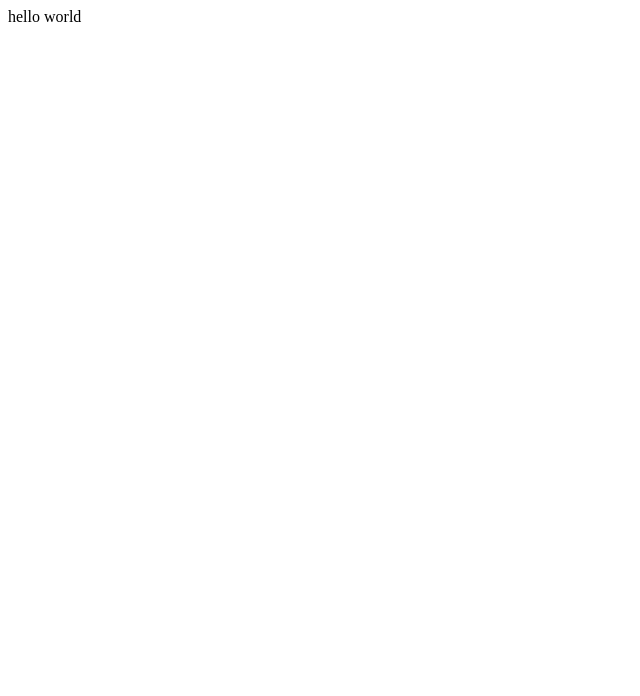
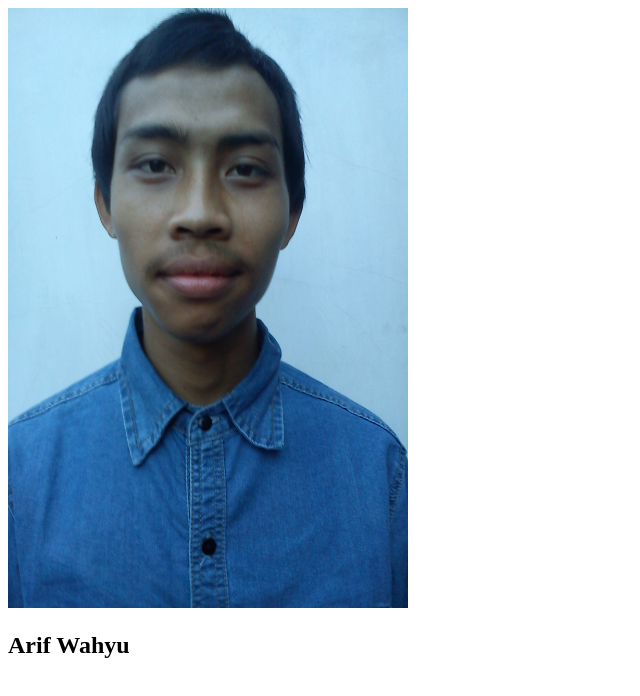
Before and after one commit to arifwahyu07/myrepo, a plain HTML site: page MyNewProject/index.html in a window 1280 px wide. Shown: the whole page, without its empty margins (0-640 px from the left). Drawn offline with Linux system fonts and the light colour scheme.

Commit message:
Change Hello World with img and h2 to display simpel

```diff
--- a/MyNewProject/index.html
+++ b/MyNewProject/index.html
@@ -6,6 +6,9 @@
     <title>Document</title>
 </head>
 <body>
-    hello world
+    <div>
+        <img src="images/arifwahyu.jpg" alt="profil image" width="400" height="600">
+        <h2>Arif Wahyu</h2>
+    </div>
 </body>
 </html>
```
Also changed, not shown: MyNewProject/images/arifwahyu.jpg (added).
